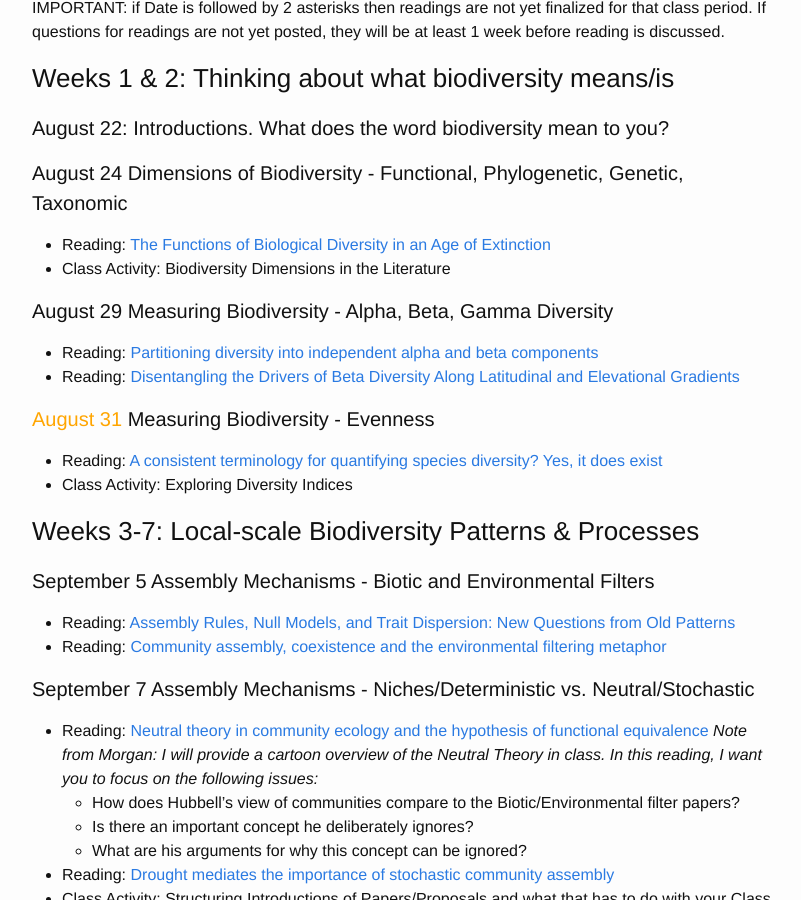
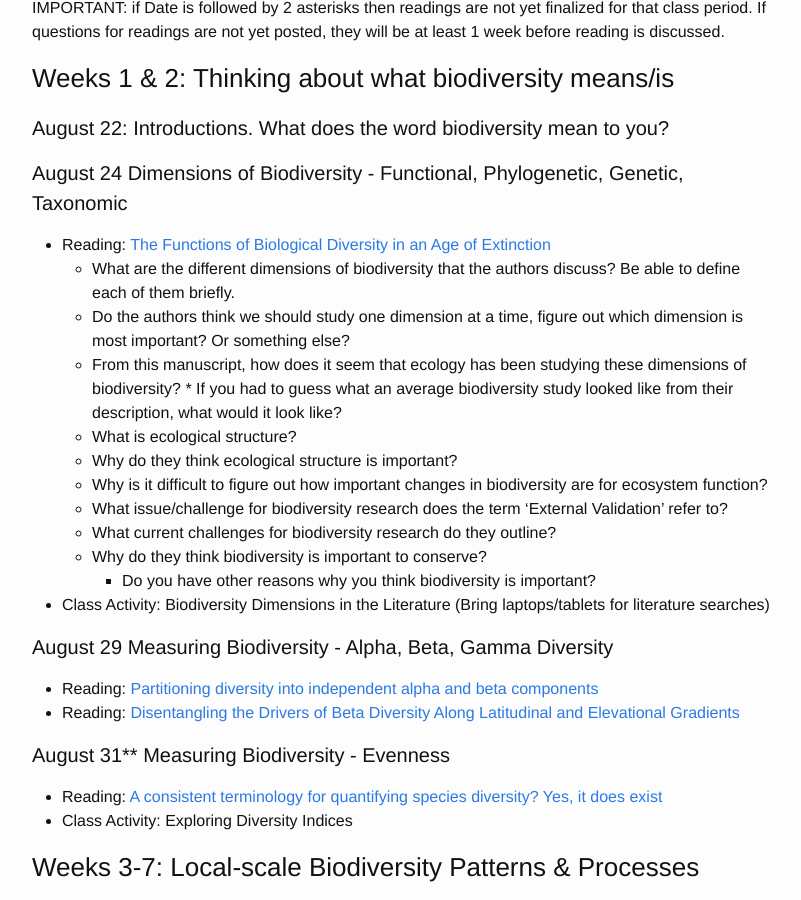
Before and after one commit to skmorgane/biodiversity-course, a Jekyll site: the page built from schedule.md, in a window 1280 px wide and 900 px high, scrolled down 287 px. Shown: the whole window, without its empty margins (238-1039 px from the left). Built offline with Jekyll 4.4.1, drawn with Linux system fonts in a browser that asks for light colours.

Commit message:
Add Dimensions of Biodiversity questions

```diff
--- a/schedule.md
+++ b/schedule.md
@@ -14,14 +14,25 @@
 #### August 24 Dimensions of Biodiversity - Functional, Phylogenetic, Genetic, Taxonomic
 
 * Reading: [The Functions of Biological Diversity in an Age of Extinction](https://doi.org/10.1126/science.1215855)
-* Class Activity: Biodiversity Dimensions in the Literature
+    * What are the different dimensions of biodiversity that the authors discuss? Be able to define each of them briefly.
+    * Do the authors think we should study one dimension at a time, figure out which dimension is most important? Or something else?
+    * From this manuscript, how does it seem that ecology has been studying these dimensions of biodiversity?
+    	* If you had to guess what an average biodiversity study looked like from their description, what would it look like?
+    * What is ecological structure?
+    * Why do they think ecological structure is important?
+    * Why is it difficult to figure out how important changes in biodiversity are for ecosystem function?
+    * What issue/challenge for biodiversity research does the term 'External Validation' refer to?
+    * What current challenges for biodiversity research do they outline?
+    * Why do they think biodiversity is important to conserve?
+        * Do you have other reasons why you think biodiversity is important?
+* Class Activity: Biodiversity Dimensions in the Literature (Bring laptops/tablets for literature searches)
 
 #### August 29 Measuring Biodiversity - Alpha, Beta, Gamma Diversity
 
 * Reading: [Partitioning diversity into independent alpha and beta components](https://doi.org/10.1890/06-1736.1)
 * Reading: [Disentangling the Drivers of Beta Diversity Along Latitudinal and Elevational Gradients](https://doi.org/10.1126/science.1208584)
 
-#### <span style="color:orange"> August 31 </span> Measuring Biodiversity - Evenness
+#### August 31** Measuring Biodiversity - Evenness
 * Reading: [A consistent terminology for quantifying species diversity? Yes, it does exist](https://doi.org/10.1007%2Fs00442-010-1812-0)
 * Class Activity: Exploring Diversity Indices
 
```
